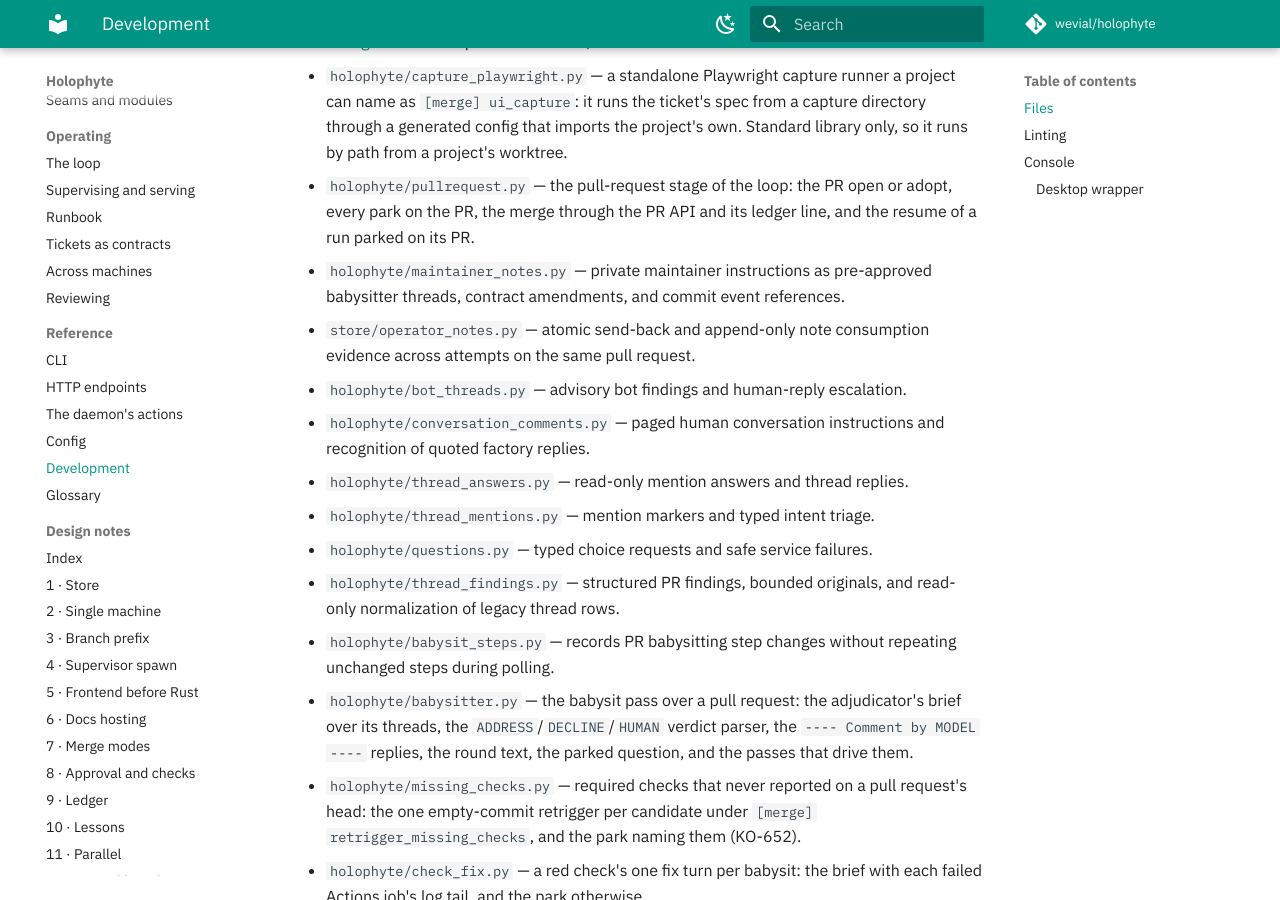
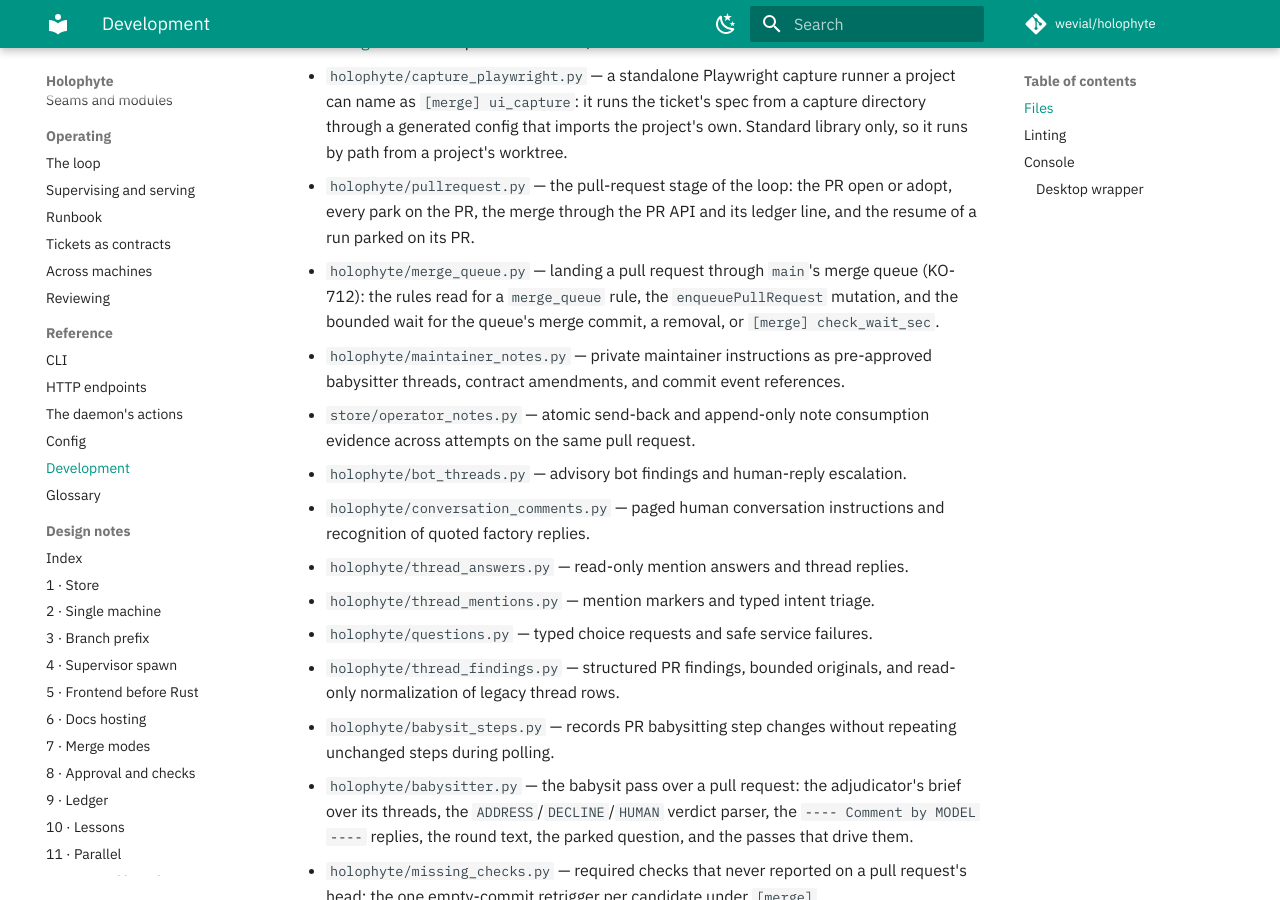
Before and after one commit to wevial/holophyte, an MkDocs documentation site: the page built from docs/development.md, in a window 1280 px wide and 900 px high, scrolled down 3954 px. Built offline with MkDocs 1.6.1 and Material for MkDocs 9.7.7, drawn with Linux system fonts in a browser that asks for light colours; comment, search, counter and statistics services are not loaded.

Commit message:
docs(development): name holophyte/merge_queue.py in the module tree (KO-712)
The unit check's test_docs requires every holophyte/*.py module to be
named in docs/development.md; the new merge-queue module was not.

```diff
--- a/docs/development.md
+++ b/docs/development.md
@@ -158,6 +158,10 @@ Each module, one line:
 - `holophyte/pullrequest.py` — the pull-request stage of the loop: the PR
   open or adopt, every park on the PR, the merge through the PR API and
   its ledger line, and the resume of a run parked on its PR.
+- `holophyte/merge_queue.py` — landing a pull request through `main`'s
+  merge queue (KO-712): the rules read for a `merge_queue` rule, the
+  `enqueuePullRequest` mutation, and the bounded wait for the queue's
+  merge commit, a removal, or `[merge] check_wait_sec`.
 - `holophyte/maintainer_notes.py` — private maintainer instructions as pre-approved
   babysitter threads, contract amendments, and commit event references.
 - `store/operator_notes.py` — atomic send-back and append-only note consumption
```
